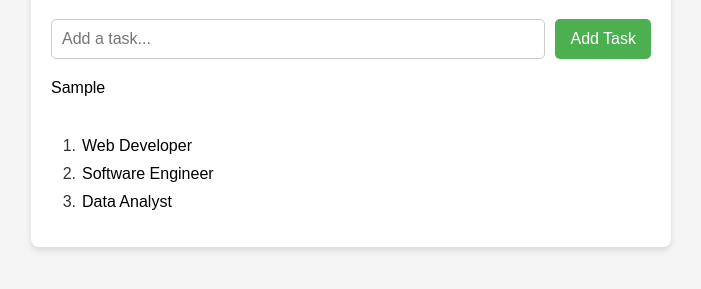
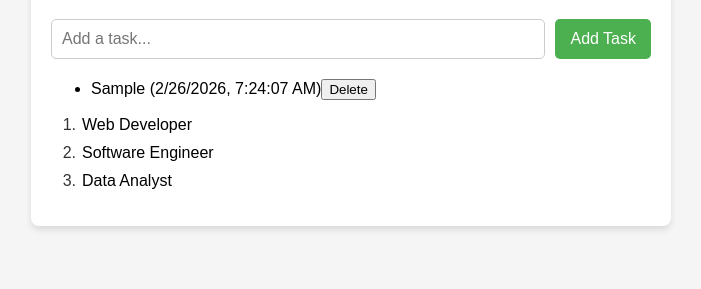
Before and after one commit to rafiqhassani/to-do-app, a plain HTML site: page index.html in a window 1280 px wide. Both pictures are taken after typing "Sample" into the empty fields and a click on the button "Add Task". Shown: the part 101-390 px from the top of the page, without its empty margins (289-990 px from the left). Drawn offline with Linux system fonts and the light colour scheme.

Commit message:
Updated UI behavior

```diff
--- a/index.html
+++ b/index.html
@@ -13,7 +13,7 @@
         <input type="text" id="taskInput" placeholder="Add a task..." />
         <button id="addTaskBtn" type="button">Add Task</button>
       </div>
-      <p id="display"></p>
+      <ul id="todo-list"></ul>
       <ol id="taskList">
         <li>
           <span class="task-number">1.</span
--- a/script.js
+++ b/script.js
@@ -1,8 +1,51 @@
+const todos = [];
+
 const input = document.getElementById("taskInput");
 const btn = document.getElementById("addTaskBtn");
-const display = document.getElementById("display");
+const list = document.getElementById("todo-list");
 
-btn.addEventListener("click", () => {
-  display.textContent = input.value;
+btn.addEventListener("click", function () {
+  if (input.value.trim() === "") return;
+
+  const todo = {
+    id: Date.now(),
+    title: input.value,
+    completed: false,
+    createdAt: new Date(),
+  };
+
+  todos.push(todo);
+
+  renderTodos();
   input.value = "";
 });
+
+function renderTodos() {
+  list.innerHTML = "";
+  todos.forEach(function (todo) {
+    const li = document.createElement("li");
+    li.textContent = `${todo.title} (${todo.createdAt.toLocaleString()})`;
+
+    if (todo.completed) {
+      li.style.textDecoration = "line-through";
+    }
+
+    li.addEventListener("click", function () {
+      todo.completed = !todo.completed;
+      renderTodos();
+    });
+
+    const deleteBtn = document.createElement("button");
+    deleteBtn.textContent = "Delete";
+
+    deleteBtn.addEventListener("click", function (e) {
+      e.stopPropagation();
+
+      const index = todos.findIndex((t) => t.id === todo.id);
+      todos.splice(index, 1);
+      renderTodos();
+    });
+    li.appendChild(deleteBtn);
+    list.appendChild(li);
+  });
+}
--- a/styles.css
+++ b/styles.css
@@ -34,10 +34,11 @@ body {
   border-radius: 5px;
   cursor: pointer;
 }
-#display {
+#to-do-list {
   display: block;
   padding: 20px auto;
   margin: 20px auto 40px;
+  cursor: pointer;
 }
 #taskList {
   list-style: none;
```
